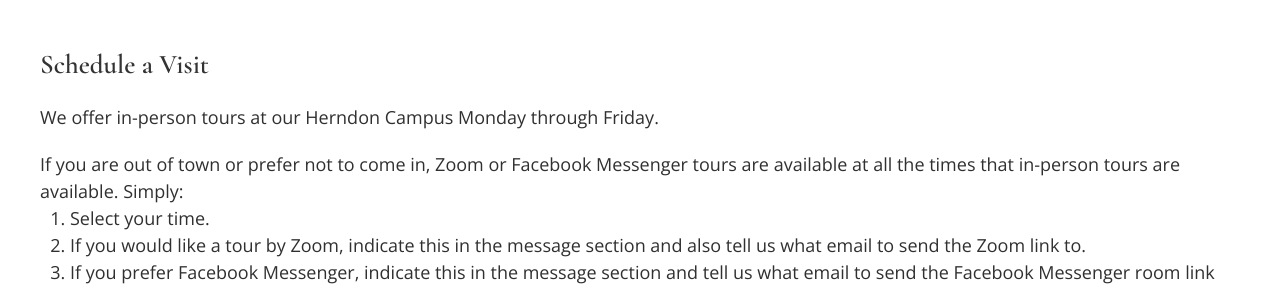
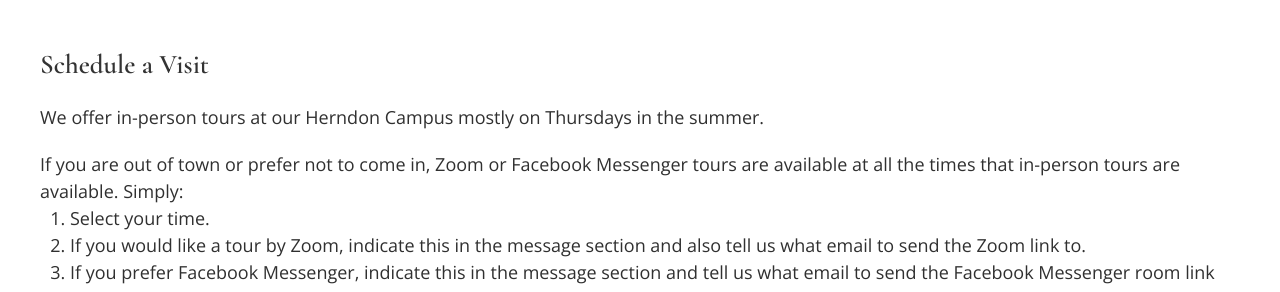
Before and after one commit to OakHillChristianSchool/oak-hill-website, a Jekyll site: the page built from visit.html, in a window 1280 px wide and 900 px high, scrolled down 629 px. Shown: the part 155-447 px from the top of the window. Built offline with Jekyll 4.4.1, drawn with Linux system fonts in a browser that asks for light colours.

Commit message:
Update from Forestry.io Robert Thoburn updated visit.html

```diff
--- a/visit.html
+++ b/visit.html
@@ -3,16 +3,15 @@
 image: assets/images/building-front.jpg
 title: Visit Us in Herndon
 days_of_week_available:
-  - Monday
-  - Tuesday
-  - Wednesday
-  - Thursday
-  - Friday
+- Monday
+- Tuesday
+- Wednesday
+- Thursday
+
 ---
-
 <div class="uk-margin-large uk-container">
   <h3>Schedule a Visit</h3>
-  <p>We offer in-person tours at our Herndon Campus Monday through Friday.</p>
+  <p>We offer in-person tours at our Herndon Campus mostly on Thursdays in the summer.</p>
   <p class="uk-margin-remove-bottom">
     If you are out of town or prefer not to come in, Zoom or Facebook Messenger
     tours are available at all the times that in-person tours are available.
```
